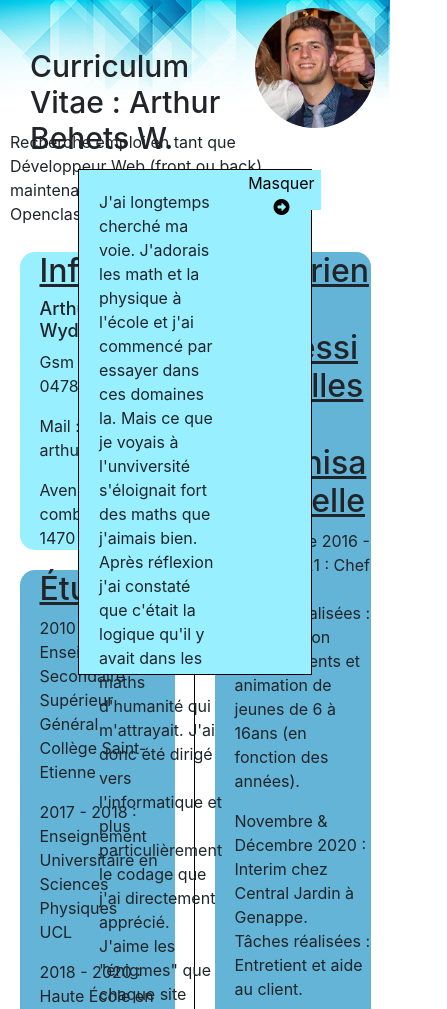
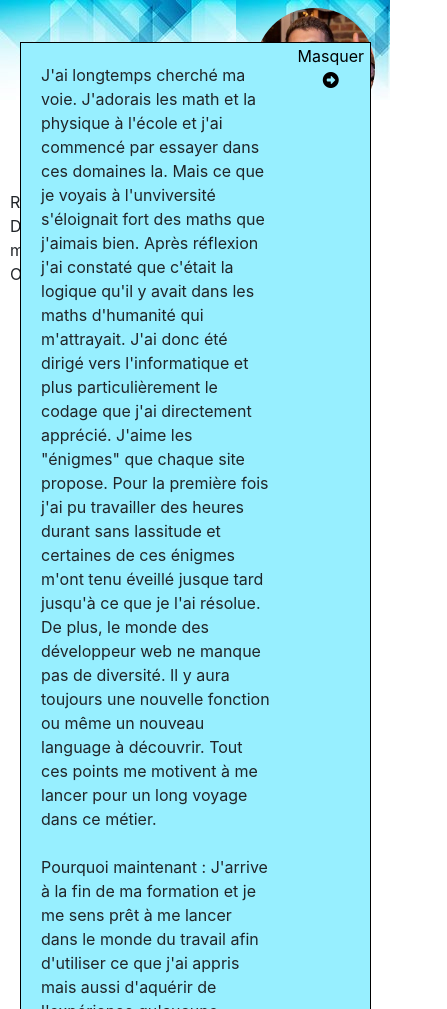
Before and after one commit to ArthurBehets/ABW_CV, a website: page Frontend/Index.html in a window 390 px wide. Shown: the top 1009 px of the page, 447 px wide, since content can reach past the window. Drawn offline with nearby package versions, Linux system fonts and the light colour scheme.

Commit message:
responsive issues

```diff
--- a/Frontend/Scss/style.scss
+++ b/Frontend/Scss/style.scss
@@ -32,7 +32,8 @@ $secondary :#63b4d6 ;
     }
     & h1{
         font-size: 30px;
-        margin : 30px;
+        margin-top : 30px;
+        margin-left : 20px;
     }
     &__photo{
         object-fit: cover;
@@ -106,6 +107,7 @@ $secondary :#63b4d6 ;
             border-radius: 15px;
             background-color: $primary;
             padding-left : 50px;
+            word-wrap: break-word;
             & h2{
                 text-decoration: underline;
             }
@@ -132,49 +134,12 @@ $secondary :#63b4d6 ;
     }
 }
 
-@media(min-width : 992px){
-    .projects{
-        &__left{
-            border-right : 1px black solid;
-        }
-    }
-}
-
-@media(max-width : 768px){
-    .nav{
-        height: 100px;
-        & h1{
-            width : 50%;
-        }
-    }
-    .corps{
-        &__left{
-            &-infos{
-                padding-left : 20px;
-            }
-            &-studies{
-                padding-left : 20px;
-            }
-        }
-        &__right{
-            &-expe{
-                padding-left : 20px;
-            }
-            &-ability{
-                padding-left : 20px;
-            }
-        }
-    }
-}
-
-
 .popup{
     &__content{
         background-color: $primary;
         position: absolute;
         z-index: 999;
         width : 60%;
-        height : 60%;
         top : 20%;
         left : 20%;
         border : 0.5px solid black;
@@ -205,3 +170,83 @@ $secondary :#63b4d6 ;
         transform: scale(1);
     }
 }
+
+@media(min-width : 992px){
+    .projects{
+        &__left{
+            border-right : 1px black solid;
+        }
+    }
+}
+
+@media(max-width : 768px){
+    .nav{
+        height: 100px;
+        & h1{
+            width : 50%;
+        }
+    }
+    .intro{
+        margin-top: 40px;
+    }
+    .corps{
+        &__left{
+            &-infos{
+                padding-left : 20px;
+            }
+            &-studies{
+                padding-left : 20px;
+            }
+        }
+        &__right{
+            &-expe{
+                padding-left : 20px;
+            }
+            &-ability{
+                padding-left : 20px;
+            }
+        }
+    }
+    .popup{
+        &__content{
+            width : 80%;
+            left : 10%;
+            top : 10%;
+        }
+    }
+}
+
+@media (max-width : 478px){
+    .popup{
+        &__content{
+            width : 90%;
+            left : 5%;
+            top : 5%;
+        }
+    }
+    .intro{
+        margin-top: 80px;
+    }
+    .corps{
+        flex-direction: column;
+        &__left{
+            border : none;
+            width : 100%;
+            padding-left : 10%;
+            padding-right: 10%;
+        }
+        &__right{
+            width : 100%;
+            padding-left : 10%;
+            padding-right: 10%;
+        }
+    }
+}
+
+@media (max-width : 310px){
+    .nav{
+        & h1{
+            margin-left : 0;
+        }
+    }
+}
```
Also changed, not shown: Frontend/Css/style.css, 1 other file.
